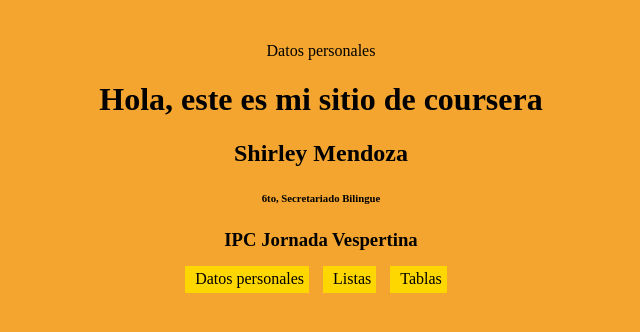
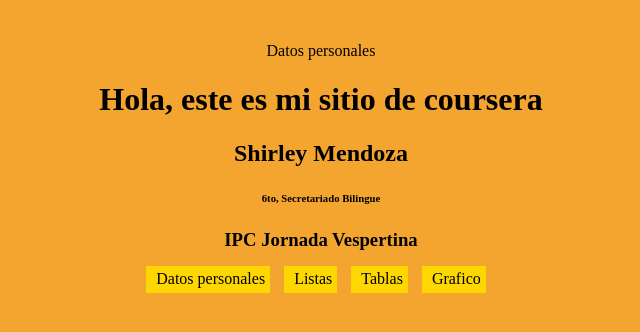
Before and after one commit to webdesinger58/prograa, a plain HTML site: page index.html in a window 1280 px wide. Shown: the whole page, without its empty margins (339-979 px from the left). Drawn offline with Linux system fonts and the light colour scheme.

Commit message:
Create index.html

```diff
--- a/index.html
+++ b/index.html
@@ -44,3 +44,4 @@
                 <li><a href="shirley.html">Datos personales</a></li>
                   <li><a href="listas.html">Listas</a></li>
                   <li><a href="tablas.html">Tablas</a></li>
+                 <li><a href="imagen.html">Grafico</a></li>
```
